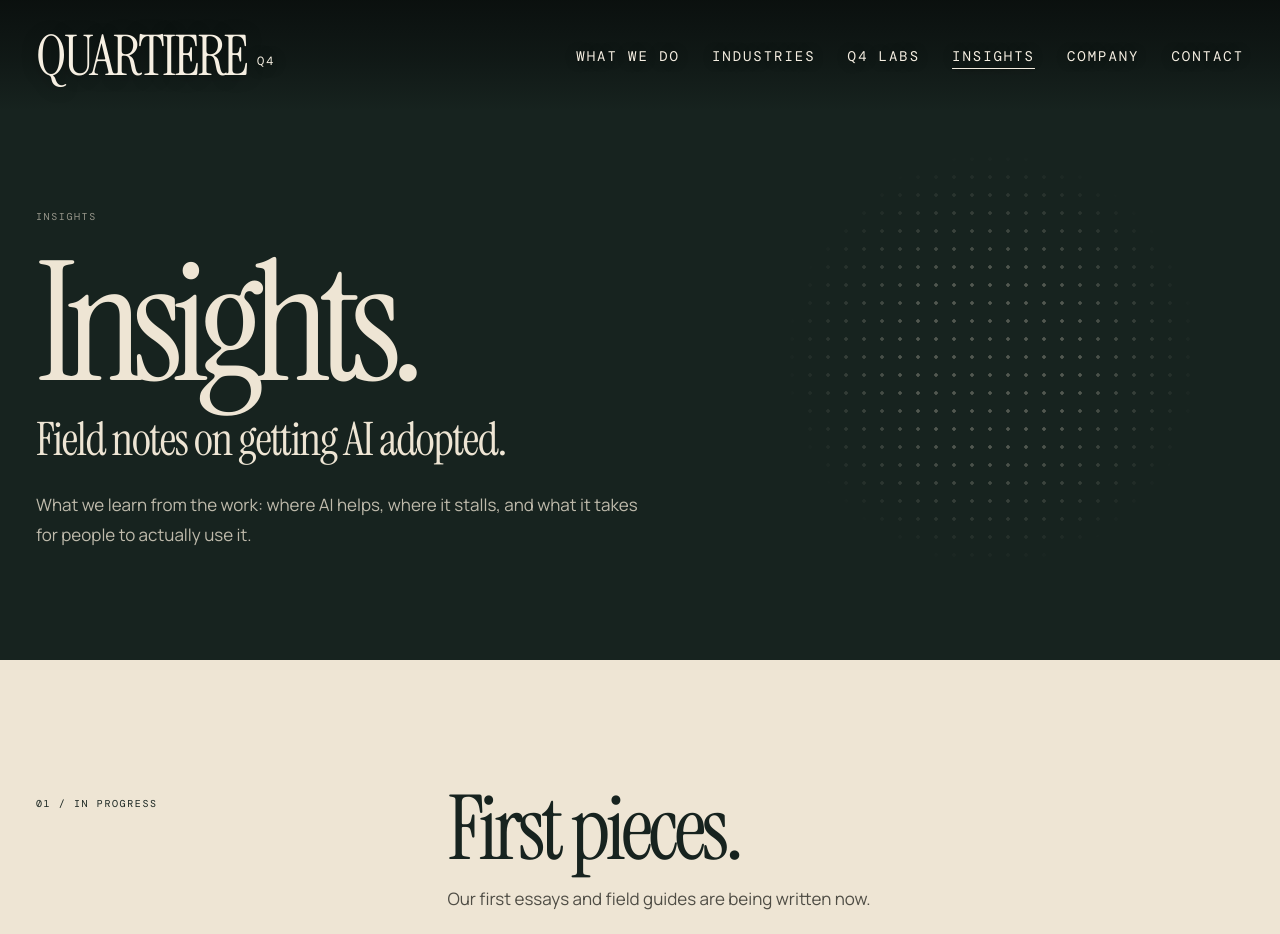
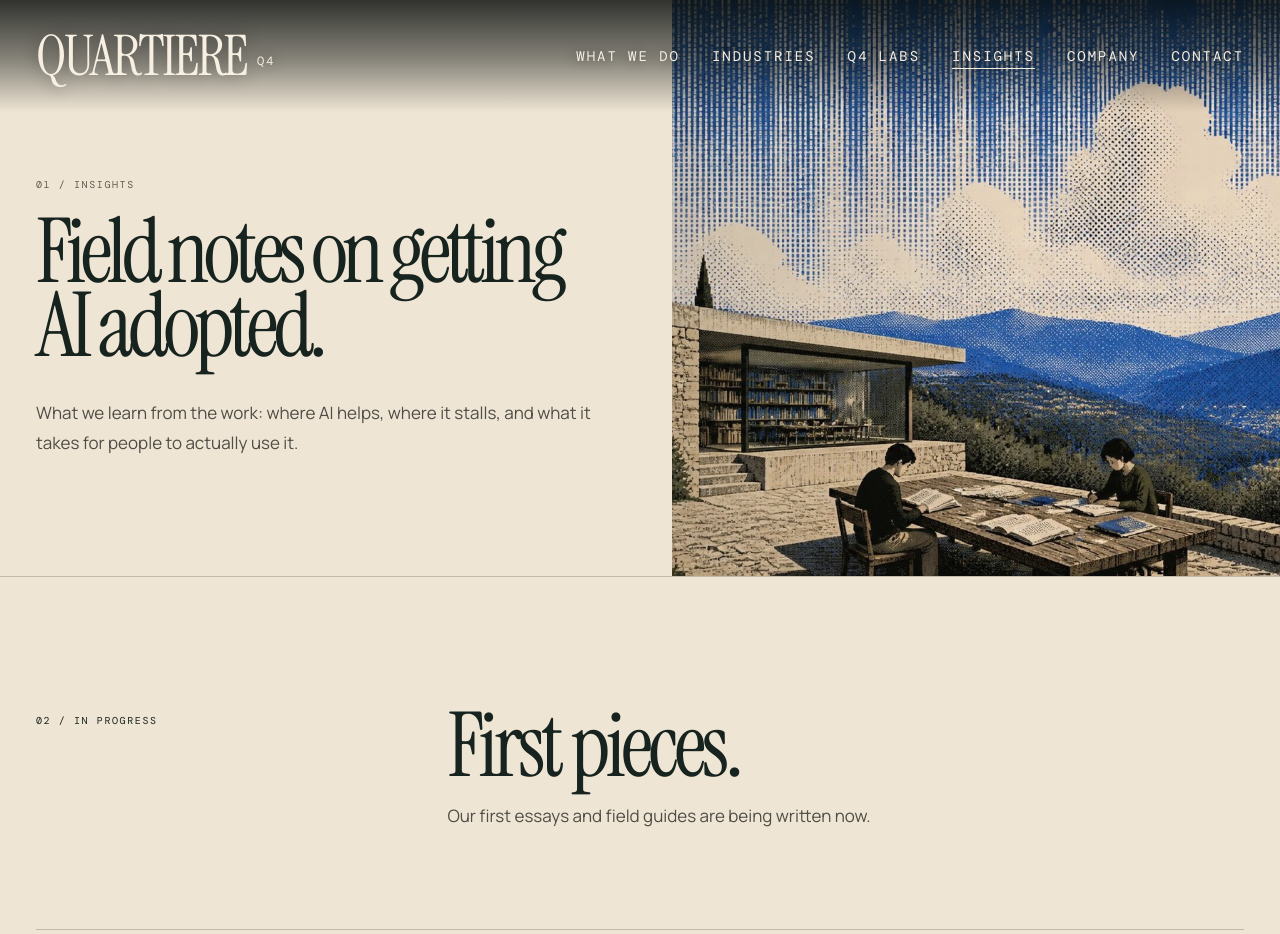
Before and after one commit to roaldvanbuuren/quartiere, a plain HTML site: page insights/index.html in a window 1280 px wide. Shown: the top 934 px of the page. Drawn offline with nearby package versions, Linux system fonts and the light colour scheme.

Commit message:
img insights

```diff
--- a/insights/index.html
+++ b/insights/index.html
@@ -10,24 +10,24 @@
 <link href="https://fonts.googleapis.com/css2?family=DM+Mono:wght@400;500&family=Instrument+Serif:ital@0;1&family=Manrope:wght@400;500;600&display=swap" rel="stylesheet">
 <link rel="stylesheet" href="../assets/q4-labs.css">
 <link rel="stylesheet" href="../assets/product.css">
-<link rel="stylesheet" href="../assets/quartiere-nav.css">
+<link rel="stylesheet" href="../assets/hero-split.css"><link rel="stylesheet" href="../assets/quartiere-nav.css">
 <link rel="stylesheet" href="../assets/site-footer.css">
 </head>
 <body>
 <nav class="container site-nav" aria-label="Main navigation"><a class="logo" href="../">QUARTIERE<span>Q4</span></a><button class="nav-toggle" type="button" aria-label="Open menu" aria-expanded="false" onclick="var n=this.parentNode;var o=n.classList.toggle('is-open');this.setAttribute('aria-expanded',o)"><span></span><span></span></button><div class="nav-links"><a href="../what-we-do/">What We Do</a><div class="nav-dropdown"><a href="../industries/" aria-haspopup="true">Industries</a><div class="nav-dropdown-menu"><a href="../industries/#industrial-software">Industrial software</a><a href="../industries/#precision-manufacturing">Precision manufacturing</a><a href="../industries/#machinery">Machinery</a><a href="../industries/#consumer-tech">Consumer technology &amp; gaming</a></div></div><div class="nav-dropdown"><a href="../q4-labs/" aria-haspopup="true">Q4 Labs</a><div class="nav-dropdown-menu"><a href="../q4-labs/">All systems</a><a href="../q4-labs/vigil/">Vigil · Company brain</a><a href="../q4-labs/polysoma/">Polysoma · Decision simulation</a><a href="../q4-labs/altiera/">Altiera · Private language model</a><a href="../q4-labs/lumen/">Lumen · Audience intelligence</a></div></div><a href="../insights/" class="is-active">Insights</a><a href="../company/">Company</a><a href="../contact/">Contact</a></div></nav>
 <main>
-<section class="p-hero">
-  <div class="container">
-    <div class="p-crumb">Insights</div>
-    <h1>Insights.</h1>
-    <p class="p-promise">Field notes on getting AI adopted.</p>
-    <p class="p-lede">What we learn from the work: where AI helps, where it stalls, and what it takes for people to actually use it.</p>
+<section class="hs">
+  <div class="hs-copy">
+    <span class="hs-kicker">01 / Insights</span>
+    <h1>Field notes on getting AI adopted.</h1>
+    <p>What we learn from the work: where AI helps, where it stalls, and what it takes for people to actually use it.</p>
   </div>
+  <div class="hs-media"><img src="../assets/insights-hero.jpg" alt="Two people reading and writing at a long table on a stone terrace beside a small hillside library, cypress trees and blue mountains behind"></div>
 </section>
 <section class="section">
   <div class="container">
     <div class="section-head">
-      <div><span class="kicker">01 / In progress</span></div>
+      <div><span class="kicker">02 / In progress</span></div>
       <div><h2>First pieces.</h2><p>Our first essays and field guides are being written now.</p></div>
     </div>
     <div class="i-list"><article class="i-item"><div class="i-num">01</div><div><h3>Don’t hand AI to the intern</h3><p>When social media arrived, most companies gave it to whoever had a Twitter account. AI is the same moment with far more at stake, and the same mistake is already being made.</p></div><div class="i-meta">Leadership<br><em>Coming soon</em></div></article><article class="i-item"><div class="i-num">02</div><div><h3>What gaming taught us about adoption</h3><p>Fifteen years of watching millions of players decide in minutes whether a new system made their experience better, and what that means for rolling out AI at work.</p></div><div class="i-meta">Adoption<br><em>Coming soon</em></div></article><article class="i-item"><div class="i-num">03</div><div><h3>Why AI pilots stall</h3><p>It is rarely the model. It is the workflow, the incentives and the people who were never asked. A field view of where adoption breaks and how to prevent it.</p></div><div class="i-meta">Adoption<br><em>Coming soon</em></div></article><article class="i-item"><div class="i-num">04</div><div><h3>Where AI actually helps in sheet-metal fabrication</h3><p>A practical guide for fabricators and the software companies that serve them: quoting, setup, specifications and support, and where people should stay in charge.</p></div><div class="i-meta">Field guide<br><em>Coming soon</em></div></article></div>
```
Also changed, not shown: assets/insights-hero.jpg (added).
